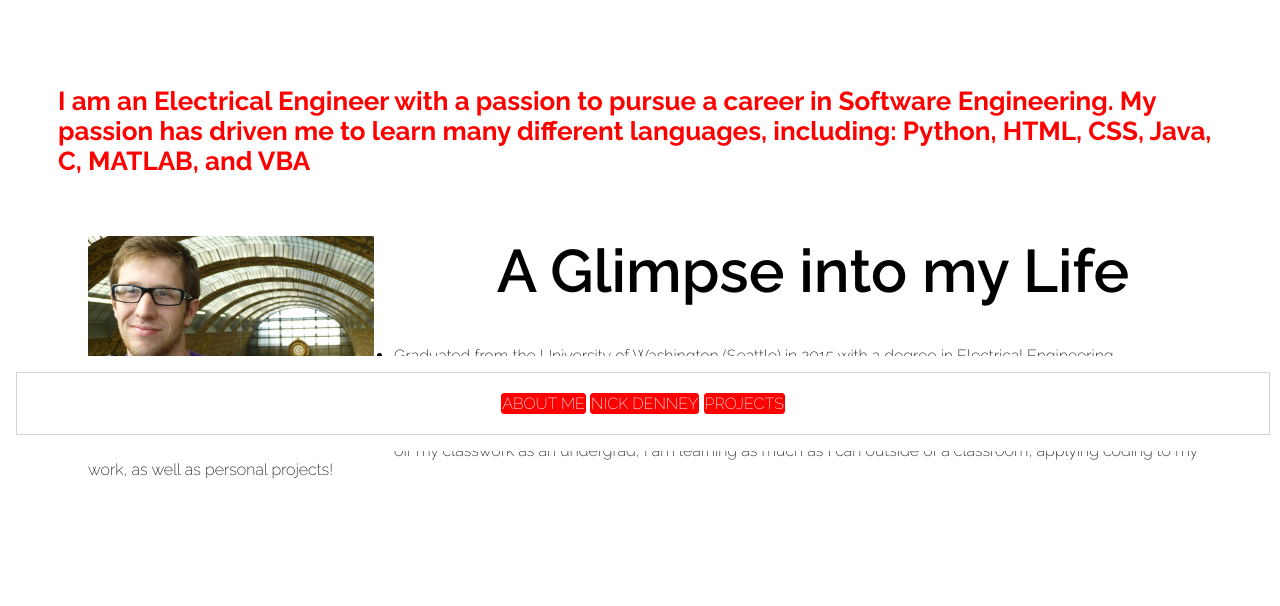
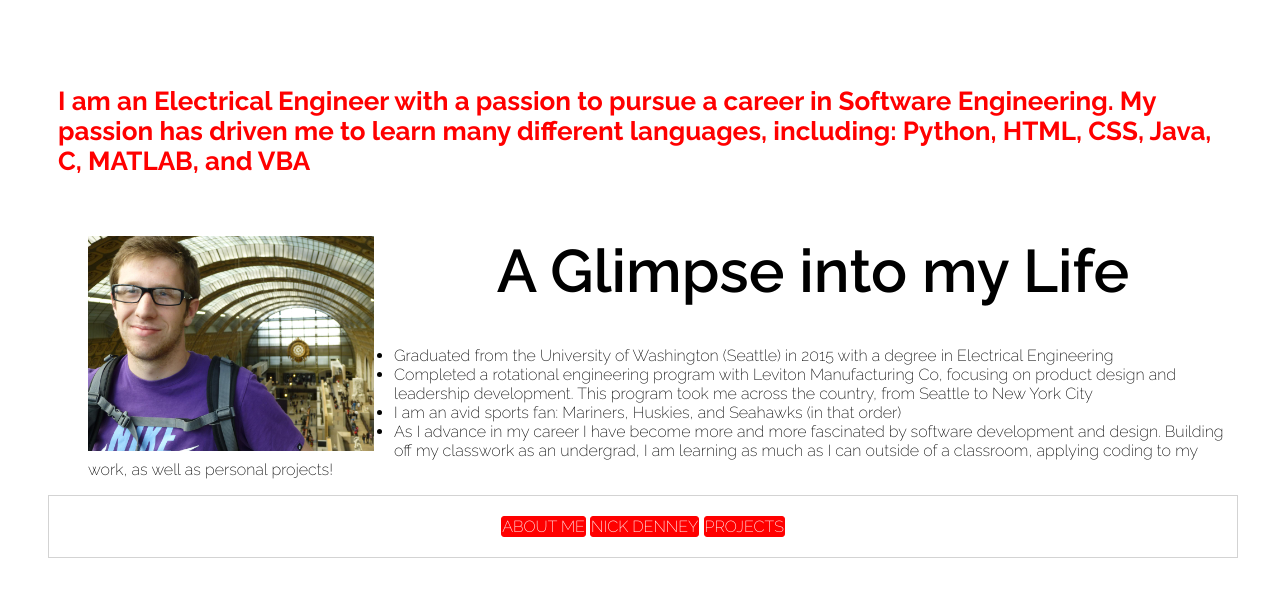
Before and after one commit to nickden3/nickden3-cc.github.io, a Jekyll site: the page aboutme.html, which Jekyll copies as it is, in a window 1280 px wide. Shown: the part 449-1055 px from the top of the page. Built offline with Jekyll 4.4.1, drawn with Linux system fonts in a browser that asks for light colours; before the commit the page ends 992 px from its top, so only the background shows below that.

Commit message:
Update aboutme.html

```diff
--- a/aboutme.html
+++ b/aboutme.html
@@ -35,13 +35,12 @@
       <li>As I advance in my career I have become more and more fascinated by software development and design.  Building off my classwork as an undergrad,
           I am learning as much as I can outside of a classroom, applying coding to my work, as well as personal projects!</li>
 
-  </div>
+    </div>
+      <div class="share">
+        <a href="#">ABOUT ME</a>
+        <a href="index">NICK DENNEY</a>
+        <a href="projects">PROJECTS</a>
+    </div>
 </body>
-<footer class = "footer">
-    <div class="share">
-      <a href="#">ABOUT ME</a>
-      <a href="index">NICK DENNEY</a>
-      <a href="projects">PROJECTS</a>
-    </div>
- </footer>
+
 </html>
```
